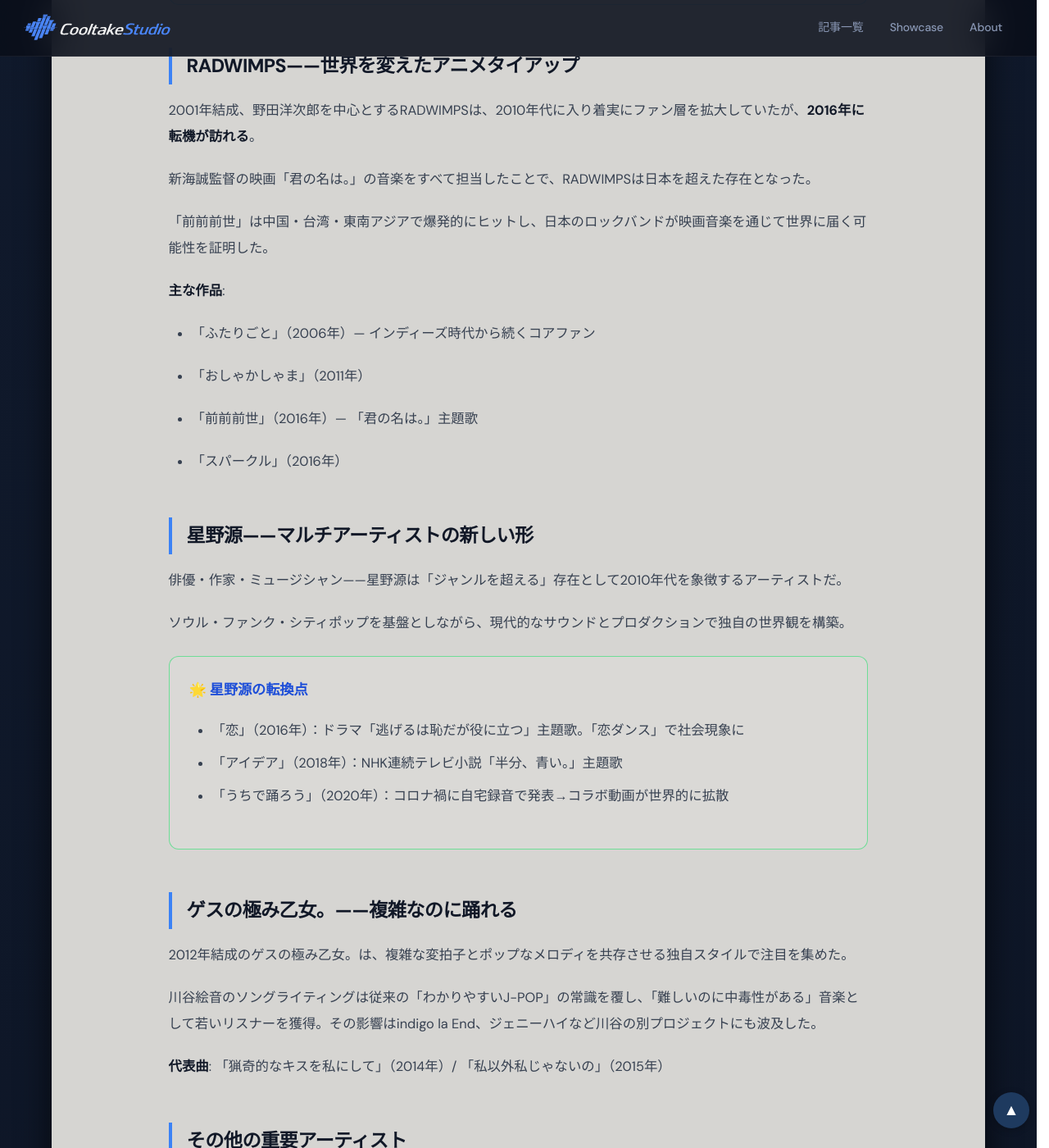
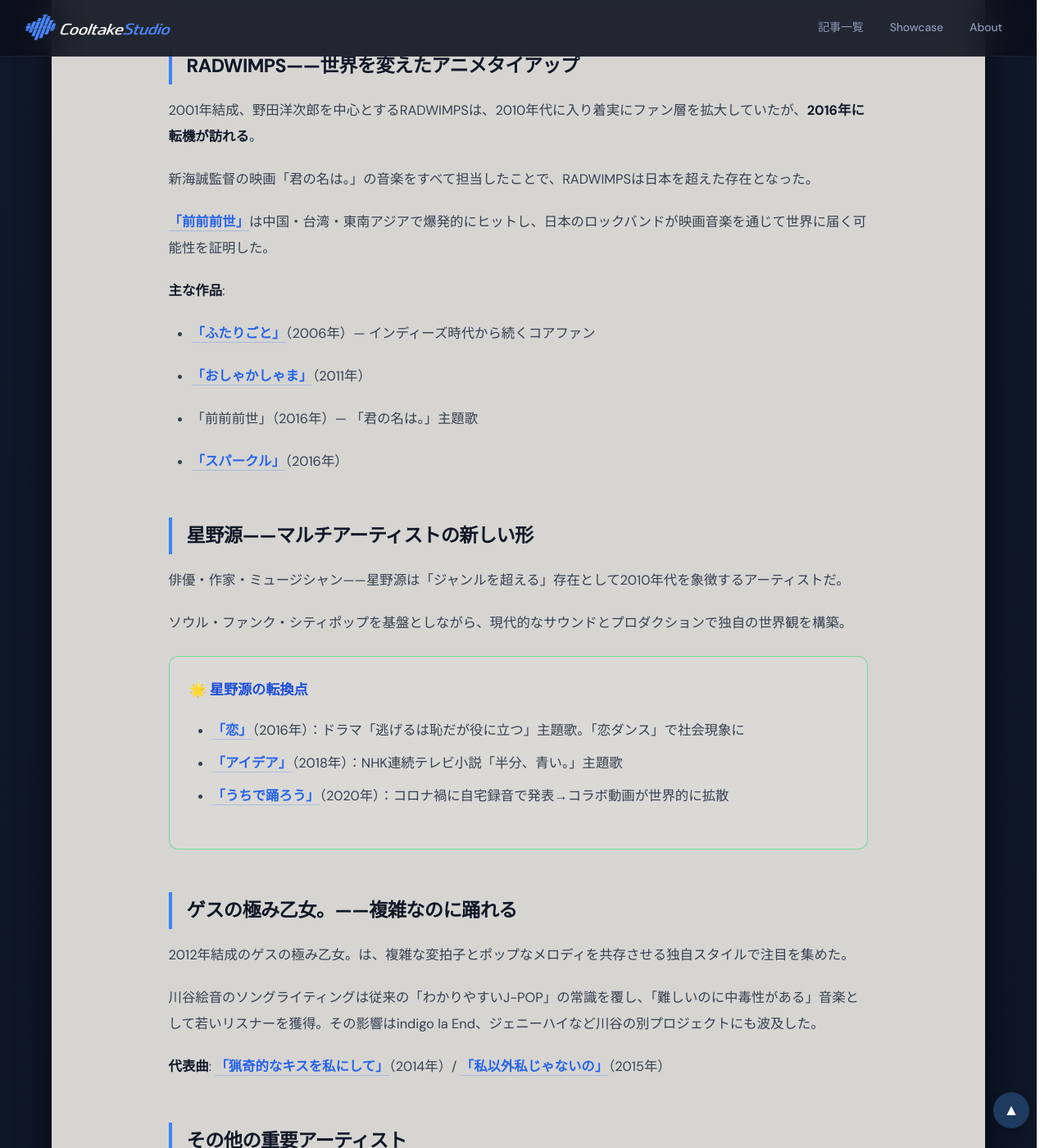
Before and after one commit to cooltake/cooltake.github.io, a Jekyll site: the page built from _posts/2026-05-30-japan-music-16-2010s-band.md, in a window 1280 px wide and 1400 px high, scrolled down 901 px. Shown: the whole window at 82% size. Built offline with Jekyll 4.4.1, drawn with Linux system fonts in a browser that asks for light colours; some web fonts are replaced; some of the changed text lies outside the part shown.

Commit message:
deploy: sync from staging (_posts/2026-05-30-japan-music-16-2010s-band.md)

```diff
--- a/_posts/2026-05-30-japan-music-16-2010s-band.md
+++ b/_posts/2026-05-30-japan-music-16-2010s-band.md
@@ -23,23 +23,7 @@
 
 
 
-<div style="background:rgba(255,255,255,0.10);border-radius:12px;padding:1.5rem;margin:1.5rem 0;border:1px solid rgba(56,189,248,0.75);">
-
-<h3 style="color:#bae6fd;margin-top:0;">🎸 2010年代の特徴</h3>
-
-<ul style="color:#374151;">
-
-<li><strong>バンドリバイバル</strong>：ロックバンドが再び表舞台へ（RADWIMPS、ゲスの極み乙女。、[Alexandros]等）</li>
-
-<li><strong>ソロアーティストの多様化</strong>：星野源、あいみょん、米津玄師（10年代後半〜）</li>
-
-<li><strong>アニメ・映画タイアップ</strong>：「君の名は。」「進撃の巨人」等で世界市場へ</li>
-
-<li><strong>ストリーミング黎明期</strong>：2015年にSpotify日本上陸→消費行動が激変</li>
-
-</ul>
-
-</div>
+<div style="background:rgba(255,255,255,0.10);border-radius:12px;padding:1.5rem;margin:1.5rem 0;border:1px solid rgba(56,189,248,0.75);"><h3 style="color:#bae6fd;margin-top:0;">🎸 2010年代の特徴</h3><ul style="color:#374151;"><li><strong>バンドリバイバル</strong>：ロックバンドが再び表舞台へ（RADWIMPS、ゲスの極み乙女。、[Alexandros]等）</li><li><strong>ソロアーティストの多様化</strong>：星野源、あいみょん、米津玄師（10年代後半〜）</li><li><strong>アニメ・映画タイアップ</strong>：「君の名は。」「進撃の巨人」等で世界市場へ</li><li><strong>ストリーミング黎明期</strong>：2015年にSpotify日本上陸→消費行動が激変</li></ul></div>
 
 
 
@@ -58,19 +42,19 @@
 
 
 
-「前前前世」は中国・台湾・東南アジアで爆発的にヒットし、日本のロックバンドが映画音楽を通じて世界に届く可能性を証明した。
+<a href="https://music.youtube.com/search?q=RADWIMPS%20%E5%89%8D%E5%89%8D%E5%89%8D%E4%B8%96" target="_blank" rel="nofollow noopener" style="color:#1e3a5f;text-decoration:none;font-weight:600;">「前前前世」</a>は中国・台湾・東南アジアで爆発的にヒットし、日本のロックバンドが映画音楽を通じて世界に届く可能性を証明した。
 
 
 
 **主な作品**:
 
-- 「ふたりごと」（2006年）— インディーズ時代から続くコアファン
+- <a href="https://music.youtube.com/search?q=RADWIMPS%20%E3%81%B5%E3%81%9F%E3%82%8A%E3%81%94%E3%81%A8" target="_blank" rel="nofollow noopener" style="color:#1e3a5f;text-decoration:none;font-weight:600;">「ふたりごと」</a>（2006年）— インディーズ時代から続くコアファン
 
-- 「おしゃかしゃま」（2011年）
+- <a href="https://music.youtube.com/search?q=RADWIMPS%20%E3%81%8A%E3%81%97%E3%82%83%E3%81%8B%E3%81%97%E3%82%83%E3%81%BE" target="_blank" rel="nofollow noopener" style="color:#1e3a5f;text-decoration:none;font-weight:600;">「おしゃかしゃま」</a>（2011年）
 
 - 「前前前世」（2016年）— 「君の名は。」主題歌
 
-- 「スパークル」（2016年）
+- <a href="https://music.youtube.com/search?q=RADWIMPS%20%E3%82%B9%E3%83%91%E3%83%BC%E3%82%AF%E3%83%AB" target="_blank" rel="nofollow noopener" style="color:#1e3a5f;text-decoration:none;font-weight:600;">「スパークル」</a>（2016年）
 
 
 
@@ -89,21 +73,7 @@
 
 
 
-<div style="background:rgba(255,255,255,0.10);border-radius:12px;padding:1.5rem;margin:1.5rem 0;border:1px solid rgba(74,222,128,0.75);">
-
-<h3 style="color:#111827;margin-top:0;">🌟 星野源の転換点</h3>
-
-<ul style="color:#374151;">
-
-<li>「恋」（2016年）：ドラマ「逃げるは恥だが役に立つ」主題歌。「恋ダンス」で社会現象に</li>
-
-<li>「アイデア」（2018年）：NHK連続テレビ小説「半分、青い。」主題歌</li>
-
-<li>「うちで踊ろう」（2020年）：コロナ禍に自宅録音で発表→コラボ動画が世界的に拡散</li>
-
-</ul>
-
-</div>
+<div style="background:rgba(255,255,255,0.10);border-radius:12px;padding:1.5rem;margin:1.5rem 0;border:1px solid rgba(74,222,128,0.75);"><h3 style="color:#111827;margin-top:0;">🌟 星野源の転換点</h3><ul style="color:#374151;"><li><a href="https://music.youtube.com/search?q=%E6%98%9F%E9%87%8E%E6%BA%90%20%E6%81%8B" target="_blank" rel="nofollow noopener" style="color:#1e3a5f;text-decoration:none;font-weight:600;">「恋」</a>（2016年）：ドラマ「逃げるは恥だが役に立つ」主題歌。「恋ダンス」で社会現象に</li><li><a href="https://music.youtube.com/search?q=%E6%98%9F%E9%87%8E%E6%BA%90%20%E3%82%A2%E3%82%A4%E3%83%87%E3%82%A2" target="_blank" rel="nofollow noopener" style="color:#1e3a5f;text-decoration:none;font-weight:600;">「アイデア」</a>（2018年）：NHK連続テレビ小説「半分、青い。」主題歌</li><li><a href="https://music.youtube.com/search?q=%E6%98%9F%E9%87%8E%E6%BA%90%20%E3%81%86%E3%81%A1%E3%81%A7%E8%B8%8A%E3%82%8D%E3%81%86" target="_blank" rel="nofollow noopener" style="color:#1e3a5f;text-decoration:none;font-weight:600;">「うちで踊ろう」</a>（2020年）：コロナ禍に自宅録音で発表→コラボ動画が世界的に拡散</li></ul></div>
 
 
 
@@ -122,7 +92,7 @@
 
 
 
-**代表曲**: 「猟奇的なキスを私にして」（2014年）/ 「私以外私じゃないの」（2015年）
+**代表曲**: <a href="https://music.youtube.com/search?q=%E3%82%B2%E3%82%B9%E3%81%AE%E6%A5%B5%E3%81%BF%E4%B9%99%E5%A5%B3%20%E7%8C%9F%E5%A5%87%E7%9A%84%E3%81%AA%E3%82%AD%E3%82%B9%E3%82%92%E7%A7%81%E3%81%AB%E3%81%97%E3%81%A6" target="_blank" rel="nofollow noopener" style="color:#1e3a5f;text-decoration:none;font-weight:600;">「猟奇的なキスを私にして」</a>（2014年）/ <a href="https://music.youtube.com/search?q=%E3%82%B2%E3%82%B9%E3%81%AE%E6%A5%B5%E3%81%BF%E4%B9%99%E5%A5%B3%20%E7%A7%81%E4%BB%A5%E5%A4%96%E7%A7%81%E3%81%98%E3%82%83%E3%81%AA%E3%81%84%E3%81%AE" target="_blank" rel="nofollow noopener" style="color:#1e3a5f;text-decoration:none;font-weight:600;">「私以外私じゃないの」</a>（2015年）
 
 
 
@@ -159,25 +129,7 @@
 
 
 
-<div style="background:rgba(255,255,255,0.10);border-radius:12px;padding:1.5rem;margin:1.5rem 0;border:1px solid rgba(148,163,184,0.75);">
-
-<h3 style="color:#111827;margin-top:0;">🎛️ 2010年代の定番制作環境</h3>
-
-<table style="width:100%;color:#374151;border-collapse:collapse;">
-
-<tr style="border-bottom:1px solid rgba(148,163,184,.2);"><td style="padding:.5rem 0;"><strong>DAW</strong></td><td>Logic Pro X、Ableton Live、FL Studio</td></tr>
-
-<tr style="border-bottom:1px solid rgba(148,163,184,.2);"><td style="padding:.5rem 0;"><strong>オーディオIF</strong></td><td>Focusrite Scarlett（低価格化が急速に進んだ）</td></tr>
-
-<tr style="border-bottom:1px solid rgba(148,163,184,.2);"><td style="padding:.5rem 0;"><strong>MIDIキーボード</strong></td><td>ARTURIA、AKAI、Native Instrumentsが普及</td></tr>
-
-<tr style="border-bottom:1px solid rgba(148,163,184,.2);"><td style="padding:.5rem 0;"><strong>プラグイン</strong></td><td>Serum（2014年〜）が定番ウェーブテーブルシンセに</td></tr>
-
-<tr><td style="padding:.5rem 0;"><strong>マイク</strong></td><td>Audio-Technica AT2020がコスパ抜群として普及</td></tr>
-
-</table>
-
-</div>
+<div style="background:rgba(255,255,255,0.10);border-radius:12px;padding:1.5rem;margin:1.5rem 0;border:1px solid rgba(148,163,184,0.75);"><h3 style="color:#111827;margin-top:0;">🎛️ 2010年代の定番制作環境</h3><table style="width:100%;color:#374151;border-collapse:collapse;"><tr style="border-bottom:1px solid rgba(148,163,184,.2);"><td style="padding:.5rem 0;"><strong>DAW</strong></td><td>Logic Pro X、Ableton Live、FL Studio</td></tr><tr style="border-bottom:1px solid rgba(148,163,184,.2);"><td style="padding:.5rem 0;"><strong>オーディオIF</strong></td><td>Focusrite Scarlett（低価格化が急速に進んだ）</td></tr><tr style="border-bottom:1px solid rgba(148,163,184,.2);"><td style="padding:.5rem 0;"><strong>MIDIキーボード</strong></td><td>ARTURIA、AKAI、Native Instrumentsが普及</td></tr><tr style="border-bottom:1px solid rgba(148,163,184,.2);"><td style="padding:.5rem 0;"><strong>プラグイン</strong></td><td>Serum（2014年〜）が定番ウェーブテーブルシンセに</td></tr><tr><td style="padding:.5rem 0;"><strong>マイク</strong></td><td>Audio-Technica AT2020がコスパ抜群として普及</td></tr></table></div>
 
 
 
@@ -192,7 +144,7 @@
 
 
 
-「CDを買う」という行為は特別なものになり、ライブ・グッズ・ファンクラブが収益の柱となる新時代が到来。2010年代末には米津玄師の「Lemon」がストリーミングで10億回再生を突破するなど、「再生回数」が音楽の価値指標になった。
+「CDを買う」という行為は特別なものになり、ライブ・グッズ・ファンクラブが収益の柱となる新時代が到来。2010年代末には米津玄師の<a href="https://music.youtube.com/search?q=%E7%B1%B3%E6%B4%A5%E7%8E%84%E5%B8%AB%20Lemon" target="_blank" rel="nofollow noopener" style="color:#1e3a5f;text-decoration:none;font-weight:600;">「Lemon」</a>がストリーミングで10億回再生を突破するなど、「再生回数」が音楽の価値指標になった。
 
 
 
@@ -209,51 +161,28 @@
 
 
 
-### 関連アルバム・CDを探す
+### RADWIMPS・星野源・ゲスの極み乙女を聴く——2010年代バンドの名盤
 
 
 
-<div style="margin:1.5rem 0;">
-
-<span style="display:block;font-size:.78rem;color:#4b5563;margin-bottom:3px;margin-top:6px;">🔍 楽天市場で探す</span>
-<a href="https://hb.afl.rakuten.co.jp/ichiba/54518dd8.3792440a.54518dd9.03b99be4/?pc=https%3A//search.rakuten.co.jp/search/mall/RADWIMPS%2B%E6%98%9F%E9%87%8E%E6%BA%90%2B%E3%82%B2%E3%82%B9%E3%81%AE%E6%A5%B5%E3%81%BF%E4%B9%99%E5%A5%B3%2BCD/" rel="nofollow" referrerpolicy="no-referrer-when-downgrade" style="display:inline-block;text-decoration:none;margin:.6rem 0;"><img src="/assets/images/btn-rakuten.jpg" alt="楽天市場で探す" width="240" style="max-width:100%;height:auto;border-radius:14px;display:block;"></a>
-
-</div>
+<div style="margin:1.5rem 0;"><span style="display:block;font-size:.78rem;color:#4b5563;margin-bottom:3px;margin-top:6px;">🔍 楽天市場で探す</span><a href="https://search.rakuten.co.jp/search/mall/RADWIMPS+星野源+ゲスの極み乙女+CD/" rel="nofollow" referrerpolicy="no-referrer-when-downgrade" style="display:block;text-decoration:none;text-align:center;"><img src="/assets/images/btn-rakuten.jpg" alt="楽天市場で探す" width="240" style="max-width:100%;height:auto;border-radius:14px;display:block;"></a></div>
 
 
 
-### 関連書籍・教則本を探す
+### この記事で紹介したバンドのサウンドをコピーする——バンドスコア・教則本
 
 
 
-<div style="margin:1.5rem 0;">
-
-<span style="display:block;font-size:.78rem;color:#4b5563;margin-bottom:3px;margin-top:6px;">🔍 楽天市場で探す</span>
-<a href="https://hb.afl.rakuten.co.jp/ichiba/54518dd8.3792440a.54518dd9.03b99be4/?pc=https%3A//search.rakuten.co.jp/search/mall/%E3%82%AE%E3%82%BF%E3%83%BC%2B%E3%83%90%E3%83%B3%E3%83%89%E3%82%B9%E3%82%B3%E3%82%A2%2B%E6%95%99%E5%89%87%E6%9C%AC/" rel="nofollow" referrerpolicy="no-referrer-when-downgrade" style="display:inline-block;text-decoration:none;margin:.6rem 0;"><img src="/assets/images/btn-rakuten.jpg" alt="楽天市場で探す" width="240" style="max-width:100%;height:auto;border-radius:14px;display:block;"></a>
-
-</div>
+<div style="margin:1.5rem 0;"><span style="display:block;font-size:.78rem;color:#4b5563;margin-bottom:3px;margin-top:6px;">🔍 楽天市場で探す</span><a href="https://search.rakuten.co.jp/search/mall/ギター+バンドスコア+教則本/" rel="nofollow" referrerpolicy="no-referrer-when-downgrade" style="display:block;text-decoration:none;text-align:center;"><img src="/assets/images/btn-rakuten.jpg" alt="楽天市場で探す" width="240" style="max-width:100%;height:auto;border-radius:14px;display:block;"></a></div>
 
 
 
-### 関連機材・楽器を探す
+### バンドサウンドを始める——エレキギター・オーディオインターフェース
 
 
 
 
-<div style="display:flex;flex-wrap:wrap;gap:.5rem;align-items:center;margin:1.5rem 0;">
-<div>
-
-<span style="display:block;font-size:.78rem;color:#4b5563;margin-bottom:3px;margin-top:6px;">🔍 楽天市場で探す</span>
-<a href="https://hb.afl.rakuten.co.jp/ichiba/54518dd8.3792440a.54518dd9.03b99be4/?pc=https%3A//search.rakuten.co.jp/search/mall/%E3%82%A8%E3%83%AC%E3%82%AD%E3%82%AE%E3%82%BF%E3%83%BC%2B%E3%82%AA%E3%83%BC%E3%83%87%E3%82%A3%E3%82%AA%E3%82%A4%E3%83%B3%E3%82%BF%E3%83%BC%E3%83%95%E3%82%A7%E3%83%BC%E3%82%B9%2BFocusrite/" rel="nofollow" referrerpolicy="no-referrer-when-downgrade" style="display:inline-block;text-decoration:none;margin:.6rem 0;"><img src="/assets/images/btn-rakuten.jpg" alt="楽天市場で探す" width="240" style="max-width:100%;height:auto;border-radius:14px;display:block;"></a>
-
-</div>
-<div>
-
-<span style="display:block;font-size:.78rem;color:#4b5563;margin-bottom:3px;margin-top:6px;">🛒 サウンドハウスで探す</span>
-<a href="https://h.accesstrade.net/sp/cc?rk=0100pdhv00n9hy&url=https%3A%2F%2Fwww.soundhouse.co.jp%2Fsearch%2Findex%3Fs_category_cd%3D130%26s_maker_cd%3D%26s_search_all%3D%26s_ord%3D" rel="nofollow" referrerpolicy="no-referrer-when-downgrade" style="display:inline-block;text-decoration:none;margin:.6rem 0;"><img src="/assets/images/btn-soundhouse.jpg" alt="サウンドハウスで探す" width="240" style="max-width:100%;height:auto;border-radius:14px;display:block;"></a>
-
-</div>
-</div>
+<div style="display:flex;flex-wrap:wrap;gap:.5rem;align-items:center;margin:1.5rem 0;"><div><span style="display:block;font-size:.78rem;color:#4b5563;margin-bottom:3px;margin-top:6px;">🔍 楽天市場で探す</span><a href="https://search.rakuten.co.jp/search/mall/エレキギター+オーディオインターフェース+Focusrite/" rel="nofollow" referrerpolicy="no-referrer-when-downgrade" style="display:block;text-decoration:none;text-align:center;"><img src="/assets/images/btn-rakuten.jpg" alt="楽天市場で探す" width="240" style="max-width:100%;height:auto;border-radius:14px;display:block;"></a></div><div><span style="display:block;font-size:.78rem;color:#4b5563;margin-bottom:3px;margin-top:6px;">🛒 サウンドハウスで探す</span><a href="https://h.accesstrade.net/sp/cc?rk=0100pdhv00n9hy&url=https%3A%2F%2Fwww.soundhouse.co.jp%2Fsearch%2Findex%3Fs_category_cd%3D130%26s_maker_cd%3D%26s_search_all%3D%26s_ord%3D" rel="nofollow" referrerpolicy="no-referrer-when-downgrade" style="display:inline-block;text-decoration:none;margin:.6rem 0;"><img src="/assets/images/btn-soundhouse.jpg" alt="サウンドハウスで探す" width="240" style="max-width:100%;height:auto;border-radius:14px;display:block;"></a></div></div>
 
 
 
@@ -330,7 +259,4 @@
 - EDM：ビートプロデューサーとしての顔も持つ
 
 
-<div style="display:flex;justify-content:space-between;flex-wrap:wrap;gap:.8rem;margin:2rem 0;">
-<a href="/2026/05/30/japan-music-15-vocaloid-dtm/" style="display:inline-block;padding:.5rem 1rem;background:#e8edf2;border:1px solid #c8c5c0;border-radius:8px;color:#1e3a5f;text-decoration:none;font-size:.9rem;">← #15 ボカロ・DTM</a>
-<a href="/2026/05/30/japan-music-17-city-pop-revival/" style="display:inline-block;padding:.5rem 1rem;background:#e8edf2;border:1px solid #c8c5c0;border-radius:8px;color:#1e3a5f;text-decoration:none;font-size:.9rem;">#17 シティポップ・リバイバル →</a>
-</div>
+<div style="display:flex;justify-content:space-between;flex-wrap:wrap;gap:.8rem;margin:2rem 0;"><a href="/2026/05/30/japan-music-15-vocaloid-dtm/" style="display:inline-block;padding:.5rem 1rem;background:#e8edf2;border:1px solid #c8c5c0;border-radius:8px;color:#1e3a5f;text-decoration:none;font-size:.9rem;">← #15 ボカロ・DTM</a><a href="/2026/05/30/japan-music-17-city-pop-revival/" style="display:inline-block;padding:.5rem 1rem;background:#e8edf2;border:1px solid #c8c5c0;border-radius:8px;color:#1e3a5f;text-decoration:none;font-size:.9rem;">#17 シティポップ・リバイバル →</a></div>
```
